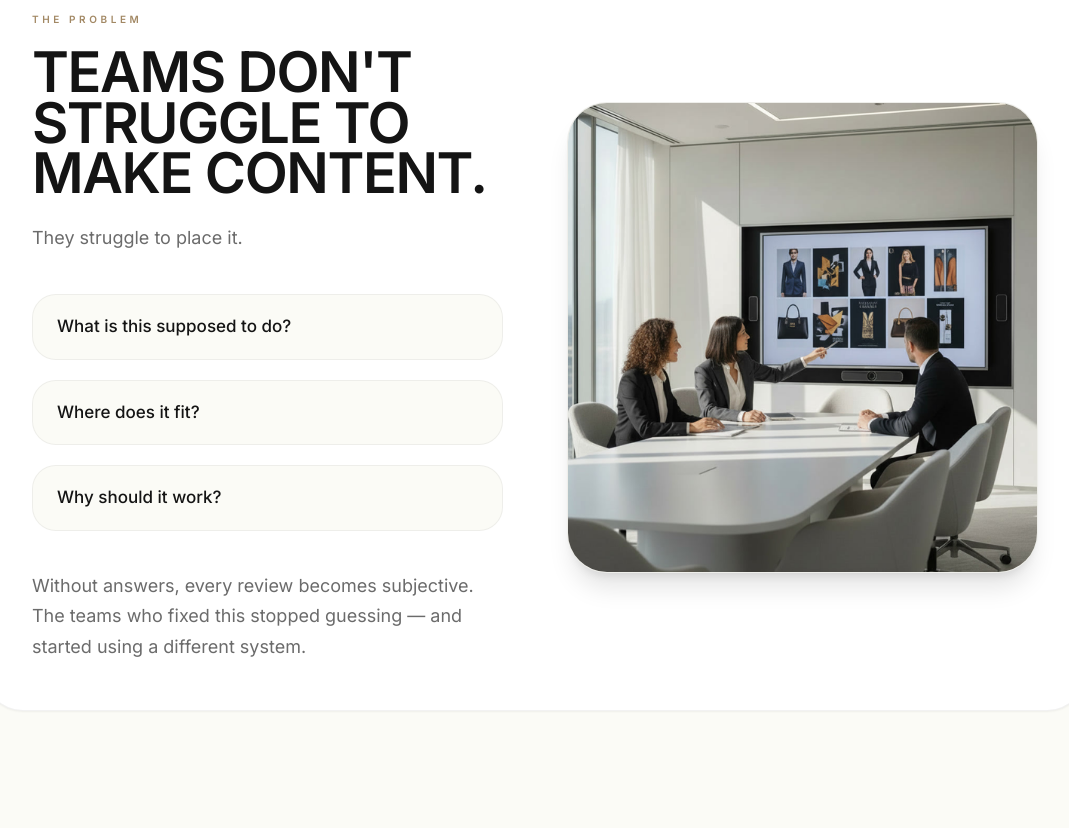
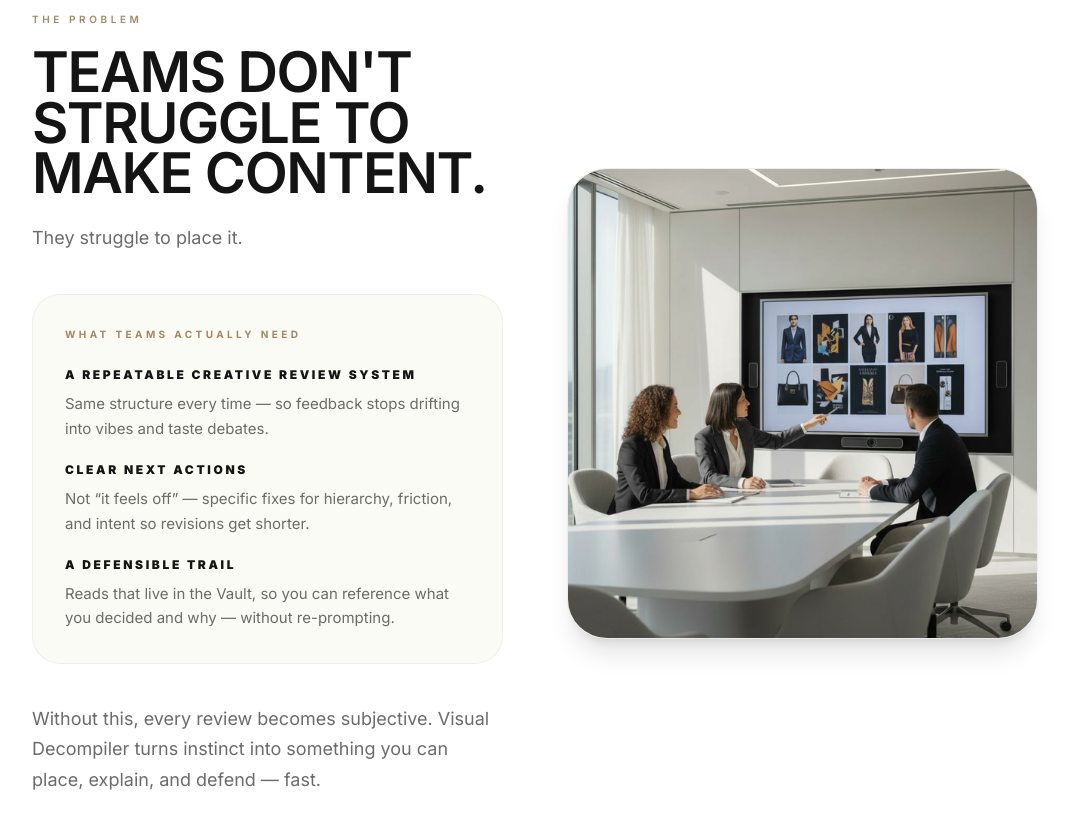
Before and after one commit to popvisly/visual-decompiler, a Next.js app: page / in a window 1280 px wide. Shown: the part 1906-2734 px from the top of the page, without its empty margins (105-1174 px from the left). Built offline with nearby package versions, Linux system fonts and the light colour scheme; no server answers.

Commit message:
Update home problem section copy

```diff
--- a/src/components/marketing/HomepageProblemSection.tsx
+++ b/src/components/marketing/HomepageProblemSection.tsx
@@ -18,20 +18,35 @@ export default function HomepageProblemSection() {
                                 className="max-w-2xl"
                             />
 
-                            <div className="mt-10 grid gap-5">
-                                {[
-                                    'What is this supposed to do?',
-                                    'Where does it fit?',
-                                    'Why should it work?',
-                                ].map((line) => (
-                                    <div key={line} className="rounded-[1.5rem] border border-black/5 bg-[#FBFBF6] px-6 py-5">
-                                        <p className="text-[17px] font-medium leading-snug text-[#141414]">{line}</p>
-                                    </div>
-                                ))}
+                            <div className="mt-10 rounded-[1.75rem] border border-black/5 bg-[#FBFBF6] p-8">
+                                <p className="text-[10px] font-bold uppercase tracking-[0.34em] text-[#8B6A3D]/80">
+                                    What Teams Actually Need
+                                </p>
+                                <ul className="mt-6 space-y-5">
+                                    {[
+                                        {
+                                            title: 'A repeatable creative review system',
+                                            body: 'Same structure every time — so feedback stops drifting into vibes and taste debates.',
+                                        },
+                                        {
+                                            title: 'Clear next actions',
+                                            body: 'Not “it feels off” — specific fixes for hierarchy, friction, and intent so revisions get shorter.',
+                                        },
+                                        {
+                                            title: 'A defensible trail',
+                                            body: 'Reads that live in the Vault, so you can reference what you decided and why — without re-prompting.',
+                                        },
+                                    ].map((item) => (
+                                        <li key={item.title} className="space-y-2">
+                                            <p className="text-[12px] font-black uppercase tracking-[0.22em] text-[#141414]">{item.title}</p>
+                                            <p className="text-[15px] leading-relaxed text-[#6B6B6B]">{item.body}</p>
+                                        </li>
+                                    ))}
+                                </ul>
                             </div>
 
                             <p className="mt-10 text-[18px] leading-[1.7] text-[#6B6B6B]">
-                                Without answers, every review becomes subjective. The teams who fixed this stopped guessing — and started using a different system.
+                                Without this, every review becomes subjective. Visual Decompiler turns instinct into something you can place, explain, and defend — fast.
                             </p>
                         </div>
 
```
Also changed, not shown: 1 other file (tests, documents, lock files or other folders).
